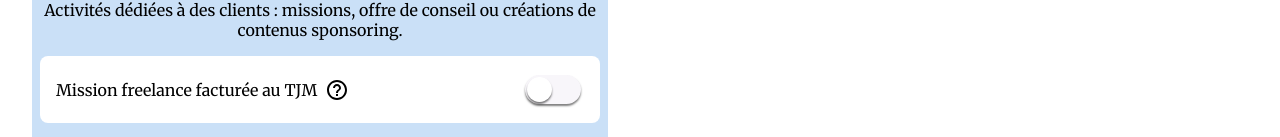
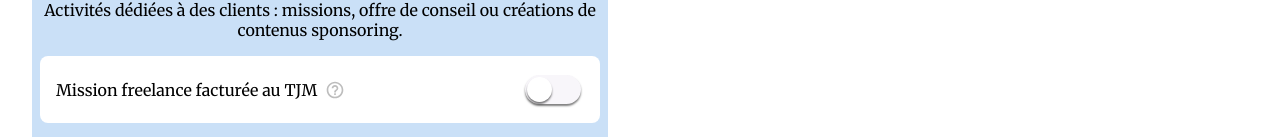
Before and after one commit to troptropcontent/freelance_revenue_simulator, a React (Vite) app in the folder frontend/: page / in a window 1280 px wide. Shown: the part 658-795 px from the top of the page. Built offline with nearby package versions, Linux system fonts and the light colour scheme.

Commit message:
use native Mui sizes

```diff
--- a/frontend/src/components/ui/Accordion.tsx
+++ b/frontend/src/components/ui/Accordion.tsx
@@ -1,12 +1,5 @@
 import * as AccordionPrimitive from "@radix-ui/react-accordion";
-import {
-  createContext,
-  Dispatch,
-  forwardRef,
-  SetStateAction,
-  useContext,
-  useState,
-} from "react";
+import { createContext, forwardRef, useContext, useState } from "react";
 import styled from "styled-components";
 import { cssVariable, Spacing } from "../helper";
 import { Text } from "./Text";
@@ -168,7 +161,7 @@ const AccordionItem = forwardRef<
           {description && (
             <Tooltip.Root>
               <Tooltip.Trigger>
-                <HelpOutlineIcon />
+                <HelpOutlineIcon color="disabled" fontSize="small" />
               </Tooltip.Trigger>
               <Tooltip.Content>{description}</Tooltip.Content>
             </Tooltip.Root>
```
